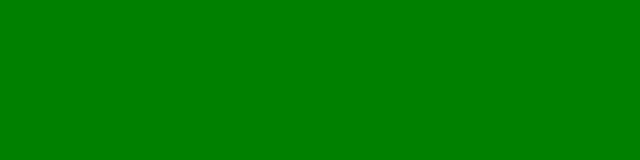
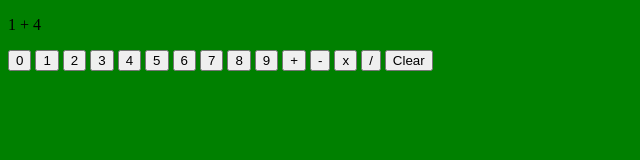
Before and after one commit to himikeorg/_calculator, a plain HTML site: page index.html in a window 1280 px wide. Shown: the whole page, without its empty margins (0-640 px from the left). Drawn offline with Linux system fonts and the light colour scheme.

Commit message:
Add calculator buttons and screen text

```diff
--- a/index.html
+++ b/index.html
@@ -7,6 +7,28 @@
     <link rel="stylesheet" href="style.css">
 </head>
 <body>
+    <div id="container">
+        <div id="calculator">
+            <div id="screen">
+                <p>1 + 4</p>
+            </div>
+            <button>0</button>
+            <button>1</button>
+            <button>2</button>
+            <button>3</button>
+            <button>4</button>
+            <button>5</button>
+            <button>6</button>
+            <button>7</button>
+            <button>8</button>
+            <button>9</button>
+            <button>+</button>
+            <button>-</button>
+            <button>x</button>
+            <button>/</button>
+            <button>Clear</button>
+        </div>
+    </div>
     <script src="app.js"></script>
 </body>
 </html>
```
